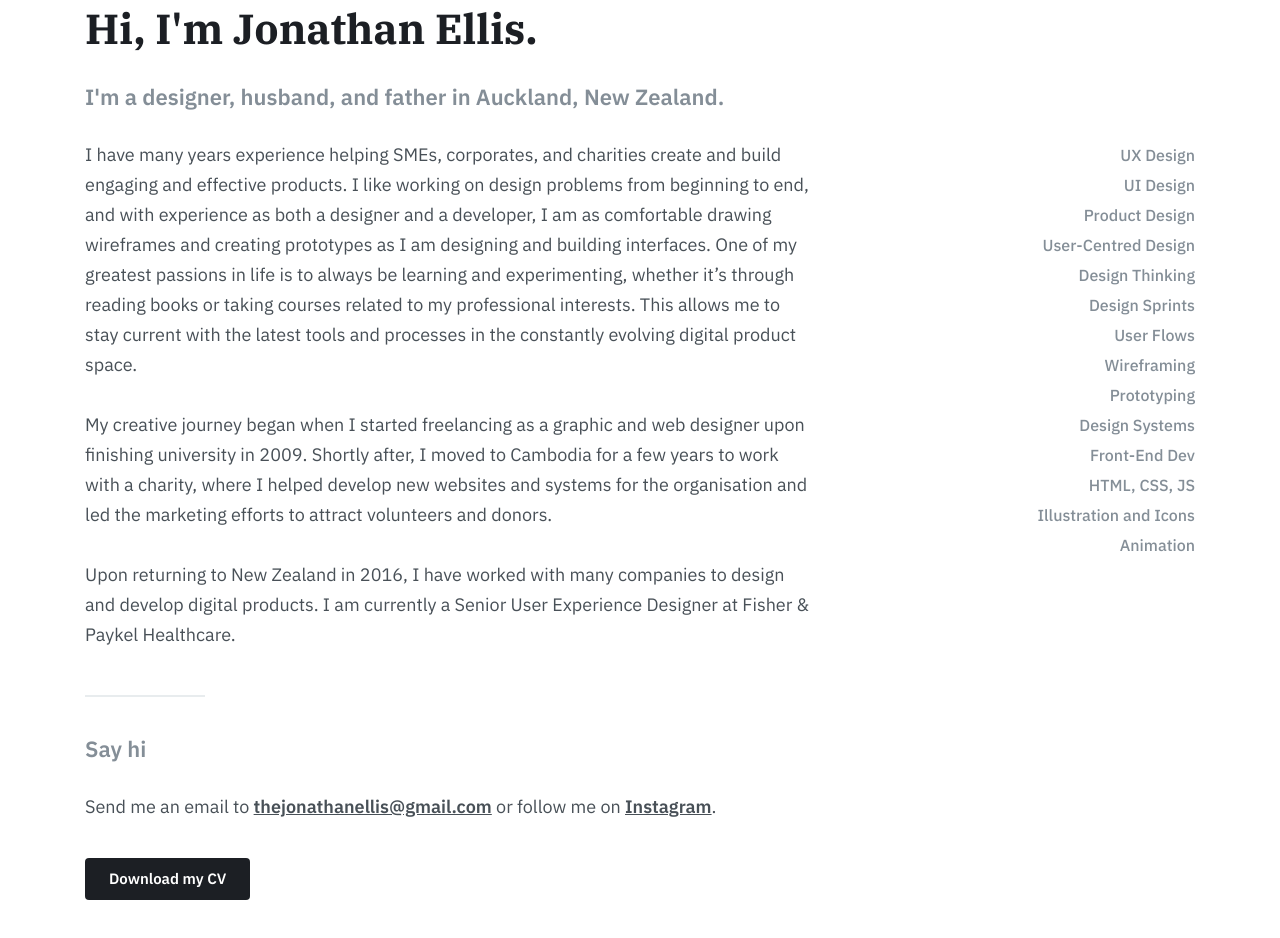
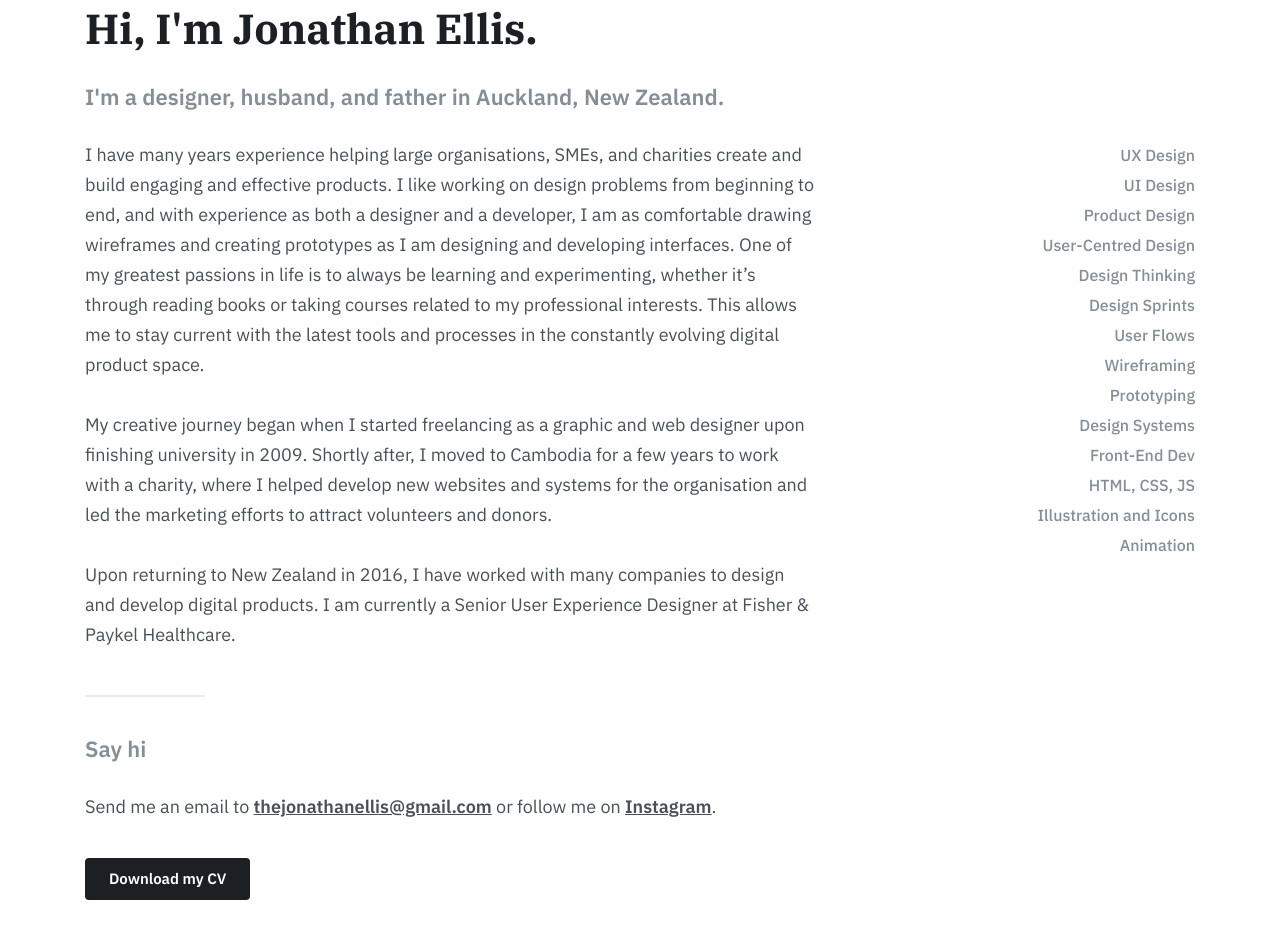
Before and after one commit to jonenzl/portfolio, a plain HTML site: page about.html in a window 1280 px wide. Shown: the part 1014-1952 px from the top of the page. Drawn offline with nearby package versions, Linux system fonts and the light colour scheme.

Commit message:
Update about content

```diff
--- a/about.html
+++ b/about.html
@@ -168,7 +168,7 @@
       <div class="row mb-2 mb-sm-3">
         <div class="col-md-9 col-lg-8">
           <p class="mb-3 mb-sm-4">
-            I have many years experience helping SMEs, corporates, and charities create and build engaging and effective products. I like working on design problems from beginning to end, and with experience as both a designer and a developer, I am as comfortable drawing wireframes and creating prototypes as I am designing and building interfaces. One of my greatest passions in life is to always be learning and experimenting, whether it’s through reading books or taking courses related to my professional interests. This allows me to stay current with the latest tools and processes in the constantly evolving digital product space.
+            I have many years experience helping large organisations, SMEs, and charities create and build engaging and effective products. I like working on design problems from beginning to end, and with experience as both a designer and a developer, I am as comfortable drawing wireframes and creating prototypes as I am designing and developing interfaces. One of my greatest passions in life is to always be learning and experimenting, whether it’s through reading books or taking courses related to my professional interests. This allows me to stay current with the latest tools and processes in the constantly evolving digital product space.
             <br><br>
             My creative journey began when I started freelancing as a graphic and web designer upon finishing university in 2009. Shortly after, I moved to Cambodia for a few years to work with a charity, where I helped develop new websites and systems for the organisation and led the marketing efforts to attract volunteers and donors.
             <br><br>
```
